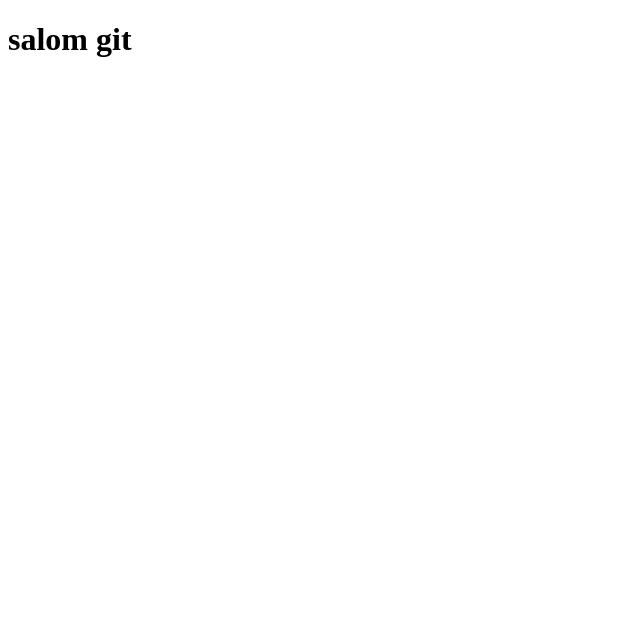
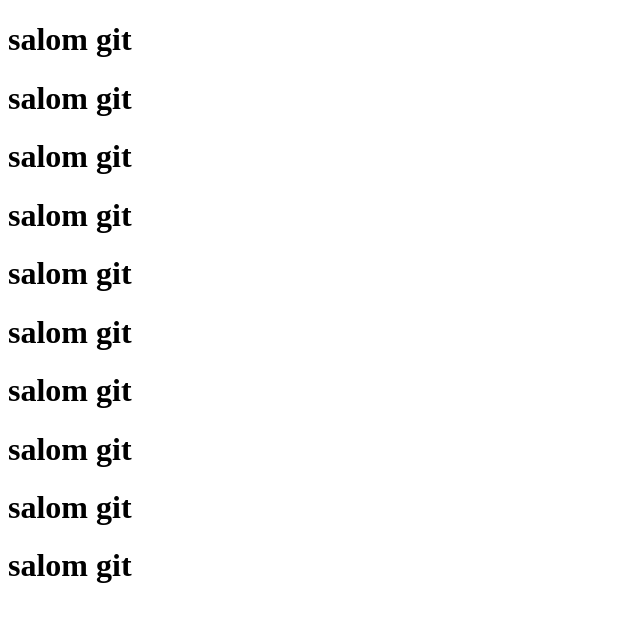
Before and after one commit to Mrshokhrukh/SN4-REPO, a plain HTML site: page index.html in a window 1280 px wide. Shown: the whole page, without its empty margins (0-640 px from the left). Drawn offline with Linux system fonts and the light colour scheme.

Commit message:
kichik ozgarish

```diff
--- a/index.html
+++ b/index.html
@@ -8,6 +8,15 @@
 <body>
 
     <h1>salom git</h1>
+    <h1>salom git</h1>
+    <h1>salom git</h1>
+    <h1>salom git</h1>
+    <h1>salom git</h1>
+    <h1>salom git</h1>
+    <h1>salom git</h1>
+    <h1>salom git</h1>
+    <h1>salom git</h1>
+    <h1>salom git</h1>
 
 </body>
 </html>
--- a/style.css
+++ b/style.css
@@ -0,0 +1,5 @@
+*{
+    padding: 0;
+    margin: 0;
+    box-sizing: border-box;
+}
```
